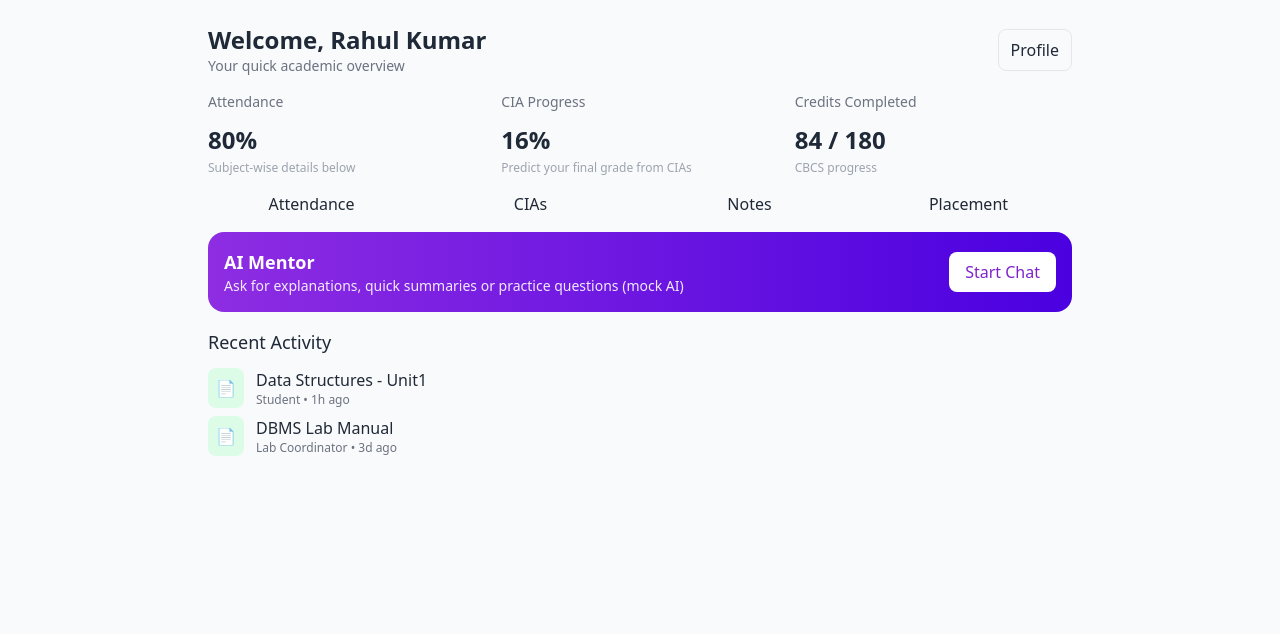
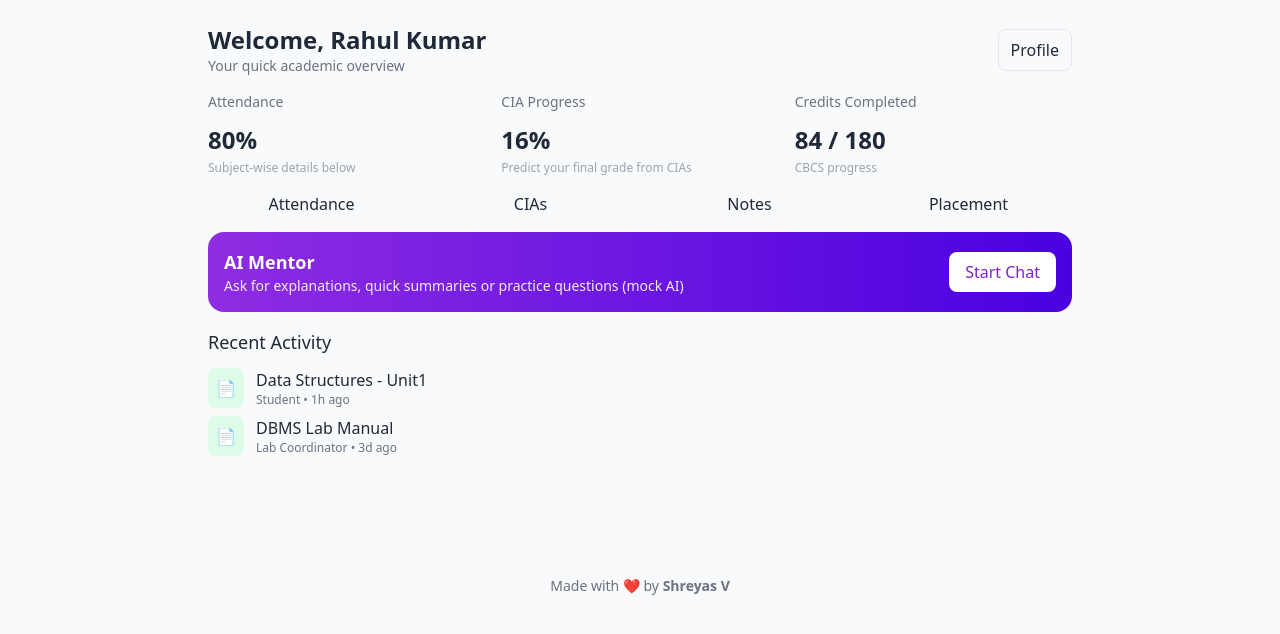
Before and after one commit to Shreyasv423/UVCE, a plain HTML site: page index.html in a window 1280 px wide. Shown: the part 104-738 px from the top of the page. Drawn offline with nearby package versions, Linux system fonts and the light colour scheme.

Commit message:
Update index.html

```diff
--- a/index.html
+++ b/index.html
@@ -145,6 +145,10 @@
       </div>
     </div>
   </div>
+  <footer class="text-center text-gray-500 text-sm mt-10 pb-6">
+    Made with ❤️ by <strong>Shreyas V</strong>
+</footer>
+
 
   <!-- scripts -->
   <script src="js/main.js"></script>
```
